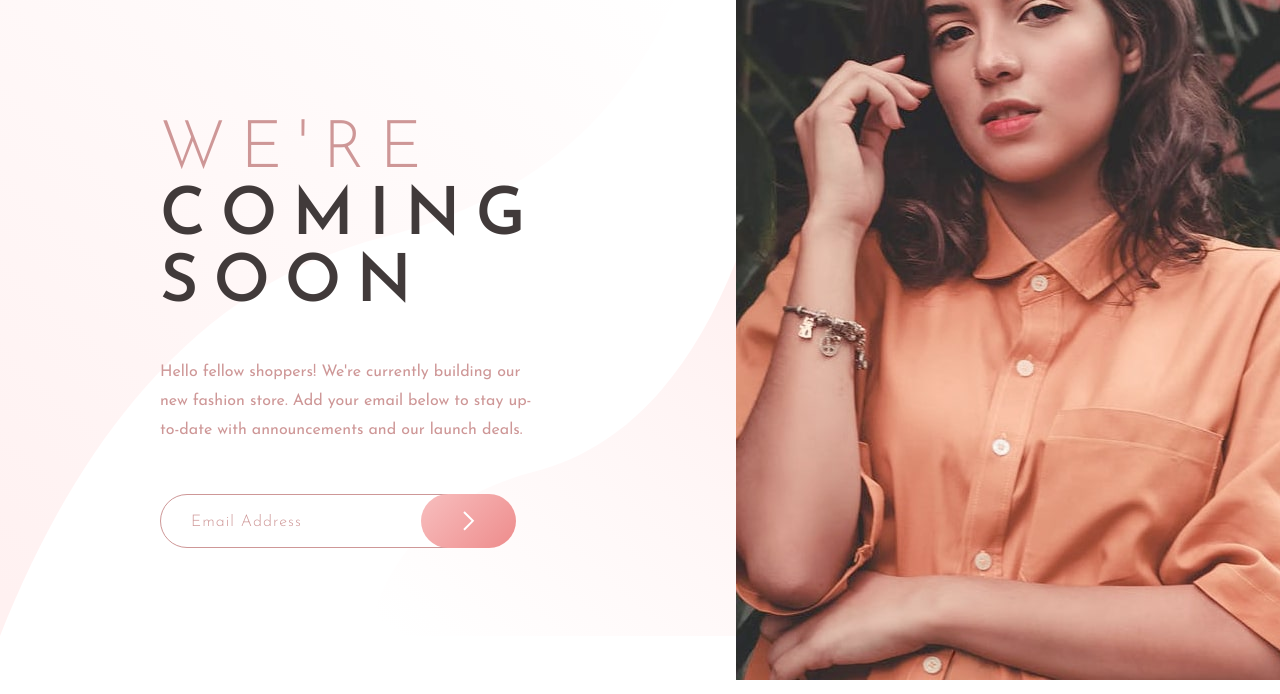
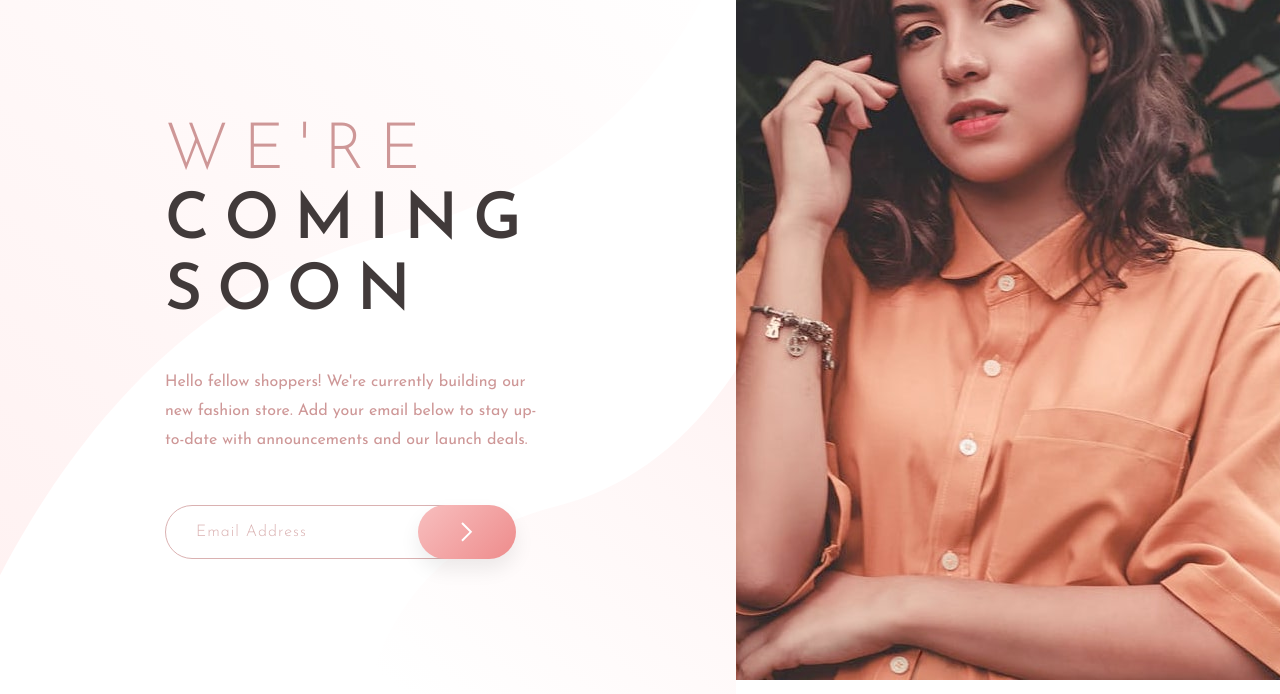
Before and after one commit to arthurstofeles/base-apparel-coming-soon-page, a plain HTML site: page index.html in a window 1280 px wide. Shown: the part 120-814 px from the top of the page. Drawn offline with Linux system fonts and the light colour scheme.

Commit message:
Add Desktop Setting

```diff
--- a/style.css
+++ b/style.css
@@ -9,6 +9,7 @@ main {
     height: 100%;
     font-size: 16px;
     font-family: 'Josefin Sans', sans-serif;
+    overflow: hidden;
 }
 
 .container {
@@ -19,12 +20,12 @@ main {
 
 .col-1 {
     width: 57.5%;
-    background-image: linear-gradient(135deg, hsl(0, 0%, 100%), hsl(0, 100%, 98%));
+    /* background: linear-gradient(135deg, hsl(0, 0%, 100%), hsl(0, 100%, 98%)), url('./images/bg-pattern-desktop.svg'); */
     background-image: url('./images/bg-pattern-desktop.svg');
-    background-position: left;
+    background-position: center;
     background-repeat: no-repeat;
-    background-size: 100%;
-    padding: 65px 220px 135px 160px;
+    background-size: cover;
+    padding: 65px 220px 135px 165px;
     display: flex;
     flex-wrap: wrap;
     align-content: space-between;
@@ -36,6 +37,9 @@ main {
     display: block;
     height: 100vh;
     background-image: url('./images/hero-desktop.jpg');
+    background-repeat: no-repeat;
+    background-size: cover;
+    background-position: center;
 }
 
 .logo {
@@ -43,11 +47,12 @@ main {
 }
 
 .title {
-    font-size: 66px;
+    font-size: 64px;
     text-transform: uppercase;
     display: inline-block;
     letter-spacing: 15px;
     margin-bottom: 40px;
+    line-height: 1.1;
 }
 
 .title .first-line {
@@ -85,18 +90,20 @@ input[type="email"] {
     border-radius: 50px;
     padding-left: 30px;
     line-height: 0;
-    width: 110%;
+    width: 100%;
     margin-right: -75px;
+    opacity: 0.75;
 }
 
 .btn {
     background-image: linear-gradient(135deg, hsl(0, 80%, 86%), hsl(0, 74%, 74%));
     height: 54px;
-    width: 110px;
+    width: 30%;
     border-radius: 50px;
     line-height: 0;
     border: none;
     z-index: 9;
+    box-shadow: 0px 10px 20px 0px rgba(0,0,0,0.08)
 }
 
 ::placeholder {
```
